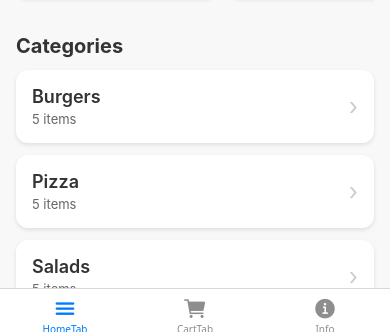
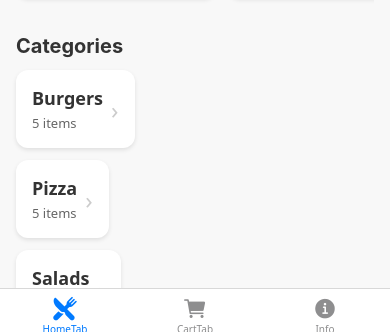
Before and after one commit to ivailopapazov/softuni-react-native-restaurant-app-sept-2026, a React Native app: screen / in a window 390 px wide. Shown: the part 507-841 px from the top of the page. Built offline with nearby package versions, Linux system fonts and the light colour scheme.

Commit message:
Show category items

```diff
--- /dev/null
+++ b/src/components/CategoryItemCard.jsx
@@ -0,0 +1,72 @@
+import { View, Text, StyleSheet, Image } from "react-native";
+
+export default function CategoryItemCard({
+    name,
+    description,
+    price,
+    imageUrl,
+}) {
+    return (
+        <View style={[styles.container, styles.containerHorizontal]}>
+            <Image source={{ uri: imageUrl }} style={[styles.image, styles.imageHorizontal]} />
+            <View style={[styles.content, styles.contentHorizontal]}>
+                <Text style={styles.title}>{name}</Text>
+                <Text style={styles.subtitle}>{description}</Text>
+                <Text style={styles.price}>${price}</Text>
+            </View>
+        </View>
+    );
+}
+const styles = StyleSheet.create({
+    container: {
+        backgroundColor: '#fff',
+        borderRadius: 12,
+        overflow: 'hidden',
+        shadowColor: '#000',
+        shadowOffset: { width: 0, height: 2 },
+        shadowOpacity: 0.1,
+        shadowRadius: 4,
+        elevation: 3,
+        marginBottom: 12,
+    },
+    containerHorizontal: {
+        flexDirection: 'row',
+        alignItems: 'center',
+    },
+    image: {
+        width: '100%',
+        height: 140,
+    },
+    imageHorizontal: {
+        width: 80,
+        height: 80,
+        borderRadius: 8,
+        margin: 12,
+    },
+    content: {
+        padding: 12,
+    },
+    contentHorizontal: {
+        flex: 1,
+        paddingLeft: 0,
+    },
+    title: {
+        fontSize: 16,
+        fontWeight: '600',
+        color: '#333',
+        marginBottom: 4,
+    },
+    subtitle: {
+        fontSize: 13,
+        color: '#666',
+        marginBottom: 6,
+    },
+    price: {
+        fontSize: 15,
+        fontWeight: '700',
+        color: '#007AFF',
+    },
+    rightAction: {
+        paddingRight: 12,
+    },
+});
--- a/src/data/data.js
+++ b/src/data/data.js
@@ -200,3 +200,5 @@ export const categories = [
 export const featuredItems = menuItems.filter((item) =>
   ['item-1', 'item-5', 'item-9', 'item-16', 'item-19'].includes(item.id)
 );
+
+export const getCategoryItems = (categoryId) => menuItems.filter((item) => item.categoryId === categoryId);
--- a/src/navigation/HomeNavigator.jsx
+++ b/src/navigation/HomeNavigator.jsx
@@ -1,5 +1,6 @@
 import { createStackNavigator } from "@react-navigation/stack";
 import HomeScreen from "../screens/HomeScreen";
+import CategoryScreen from "../screens/CategoryScreen";
 import { Ionicons } from "@expo/vector-icons";
 import { Pressable } from "react-native";
 
@@ -17,6 +18,7 @@ export default function HomeNavigator({ navigation }) {
             }}
         >
             <Stack.Screen name="Home" component={HomeScreen} options={{ title: "Menu" }} />
+            <Stack.Screen name="Category" component={CategoryScreen} options={{ title: "Category" }} />
         </Stack.Navigator>
     );
 }
--- a/src/navigation/RootNavigator.jsx
+++ b/src/navigation/RootNavigator.jsx
@@ -16,7 +16,7 @@ export default function RootNavigator() {
                 component={HomeNavigator}
                 options={{
                     headerShown: false,
-                    tabBarIcon: ({ color, size }) => <Ionicons name="menu" color={color} size={size} />,
+                    tabBarIcon: ({ color, size }) => <Ionicons name="restaurant" color={color} size={size} />,
                 }}
             />
 
--- /dev/null
+++ b/src/screens/CategoryScreen.jsx
@@ -0,0 +1,26 @@
+import { View, StyleSheet } from "react-native";
+import CategoryItemCard from "../components/CategoryItemCard";
+import { getCategoryItems } from "../data/data";
+
+export default function CategoryScreen({ route}) {
+    const categoryId = route.params.categoryId;
+    const categoryItems = getCategoryItems(categoryId);
+
+    return (
+        <View style={styles.container}>
+            {categoryItems.map((item) => (
+                <CategoryItemCard
+                    key={item.id}
+                    {...item}
+                />
+            ))}
+        </View>
+    );
+}
+
+const styles = StyleSheet.create({
+    container: {
+        flex: 1,
+        backgroundColor: '#f8f8f8',
+    },
+});
--- a/src/screens/HomeScreen.jsx
+++ b/src/screens/HomeScreen.jsx
@@ -1,9 +1,10 @@
-import { View, Text, StyleSheet, FlatList, ScrollView } from "react-native";
+import { View, Text, StyleSheet, FlatList, ScrollView, Pressable } from "react-native";
 import CategoryCard from "../components/CategoryCard";
 import FeaturedCard from "../components/FeaturedCard";
 import { categories, featuredItems } from "../data/data";
+import { Link } from "@react-navigation/native";
 
-export default function HomeScreen() {
+export default function HomeScreen({navigation}) {
     return (
         <ScrollView style={styles.container}>
             <View style={styles.header}>
@@ -30,7 +31,9 @@ export default function HomeScreen() {
             <View style={styles.section}>
                 <Text style={styles.sectionTitle}>Categories</Text>
                 {categories.map((category) => (
-                    <CategoryCard key={category.id} title={category.title} />
+                    <Link screen="Category" params={{ categoryId: category.id }}>
+                        <CategoryCard key={category.id} title={category.title} />
+                    </Link>
                 ))}
             </View>
         </ScrollView>
```
